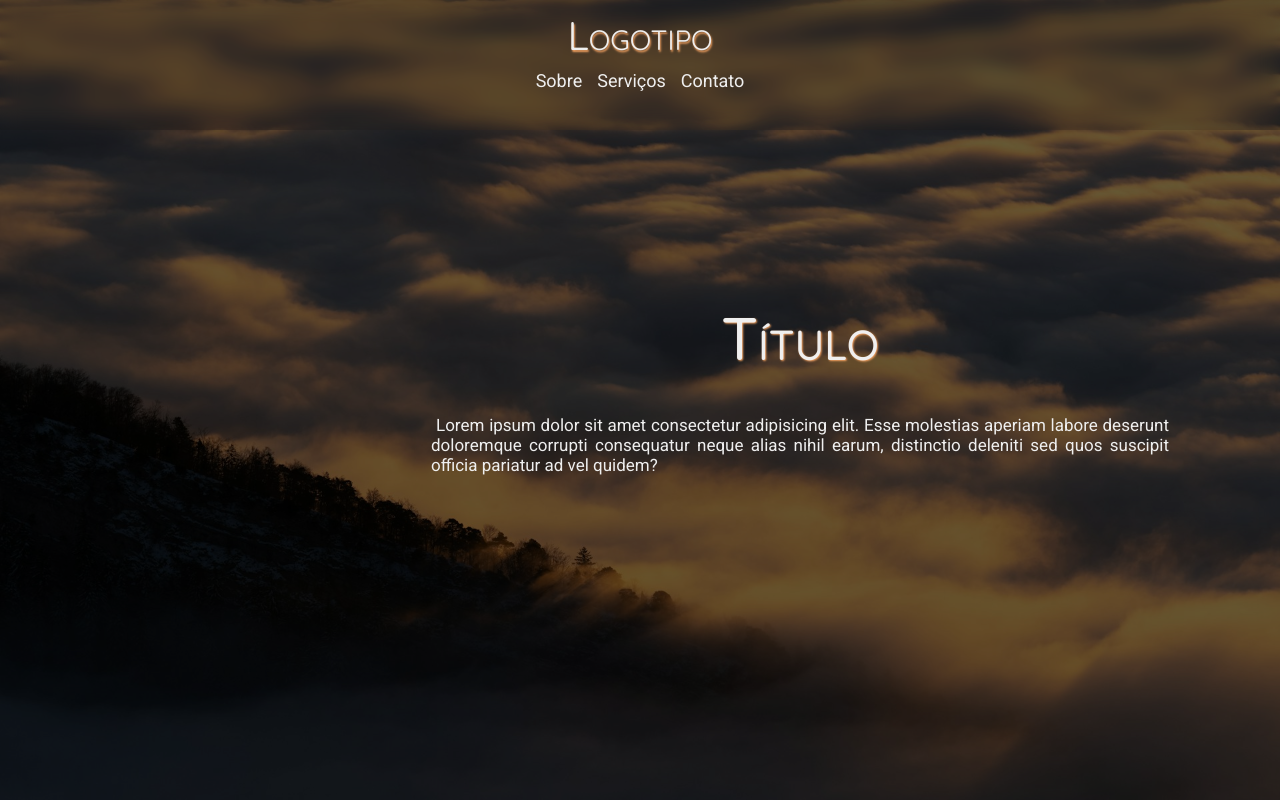
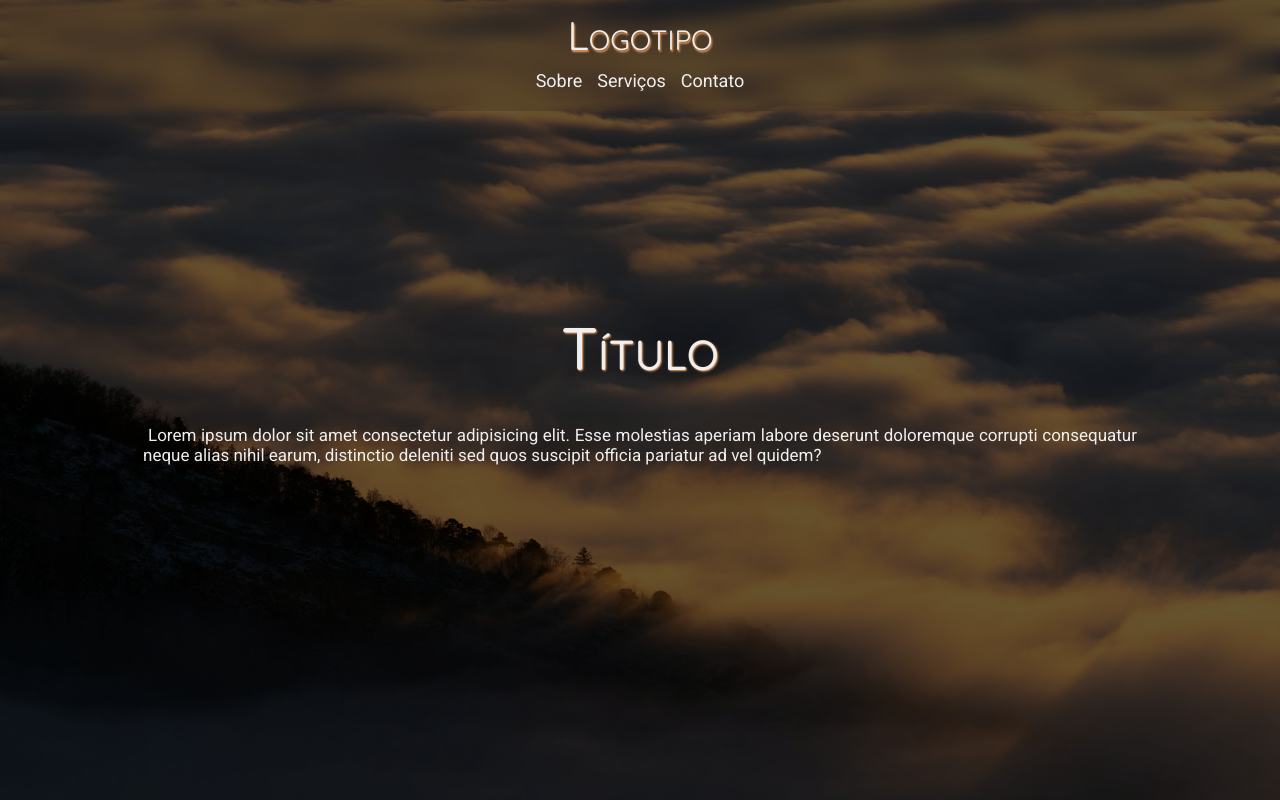
Before and after one commit to juliana-marqs/ladingPage, a plain HTML site: page index.html in a window 1280 px wide. Shown: the top 800 px of the page. Drawn offline with Linux system fonts and the light colour scheme.

Commit message:
responsivo

```diff
--- a/index.html
+++ b/index.html
@@ -7,8 +7,7 @@
     <link rel="stylesheet" href="https://cdnjs.cloudflare.com/ajax/libs/font-awesome/5.15.4/css/all.min.css"/>
     <link rel="stylesheet" href="./src/fonts/font-awesome.css" />
     <link rel="stylesheet" href="./src/css/reset.css" />
-    <link rel="stylesheet" href="./src/css/mobile.css" />
-    <link rel="stylesheet" href="./src/css/desktop.css">
+    <link rel="stylesheet" href="./src/css/estilo.css" />
   </head>
   <body>
     <div class="container">
--- a/src/css/desktop.css
+++ /dev/null
@@ -1,22 +0,0 @@
-/* MENU */
-
-@media (min-width: 849px) {
-    .container{
-        display: grid;
-        grid-template-columns: minmax(300px, 1fr) 3fr;
-        grid-template-rows: auto;
-    }
-
-    .container header.menu {
-        background: rgba(0, 0, 0, 0.1);
-        backdrop-filter: blur(10px);
-        -webkit-backdrop-filter: blur(10px);
-        height: 100vh;
-        grid-column: 1 / 2;
-        grid-row: 1 / -1;
-    }
-
-    .conteudo {
-        grid-column: 2 / -1;
-    }
-}
```
Also changed, not shown: src/css/estilo.css (renamed from src/css/mobile.css).
